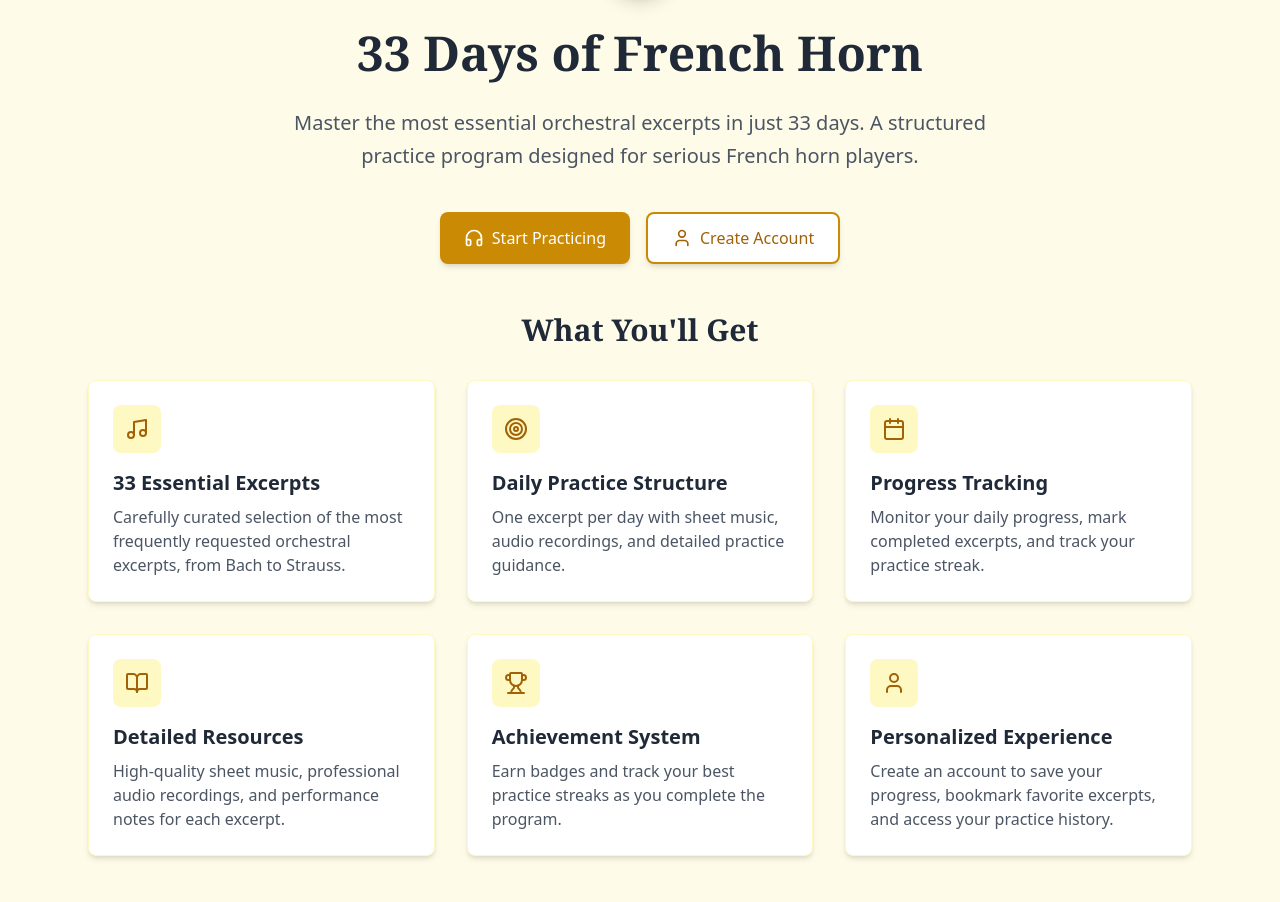
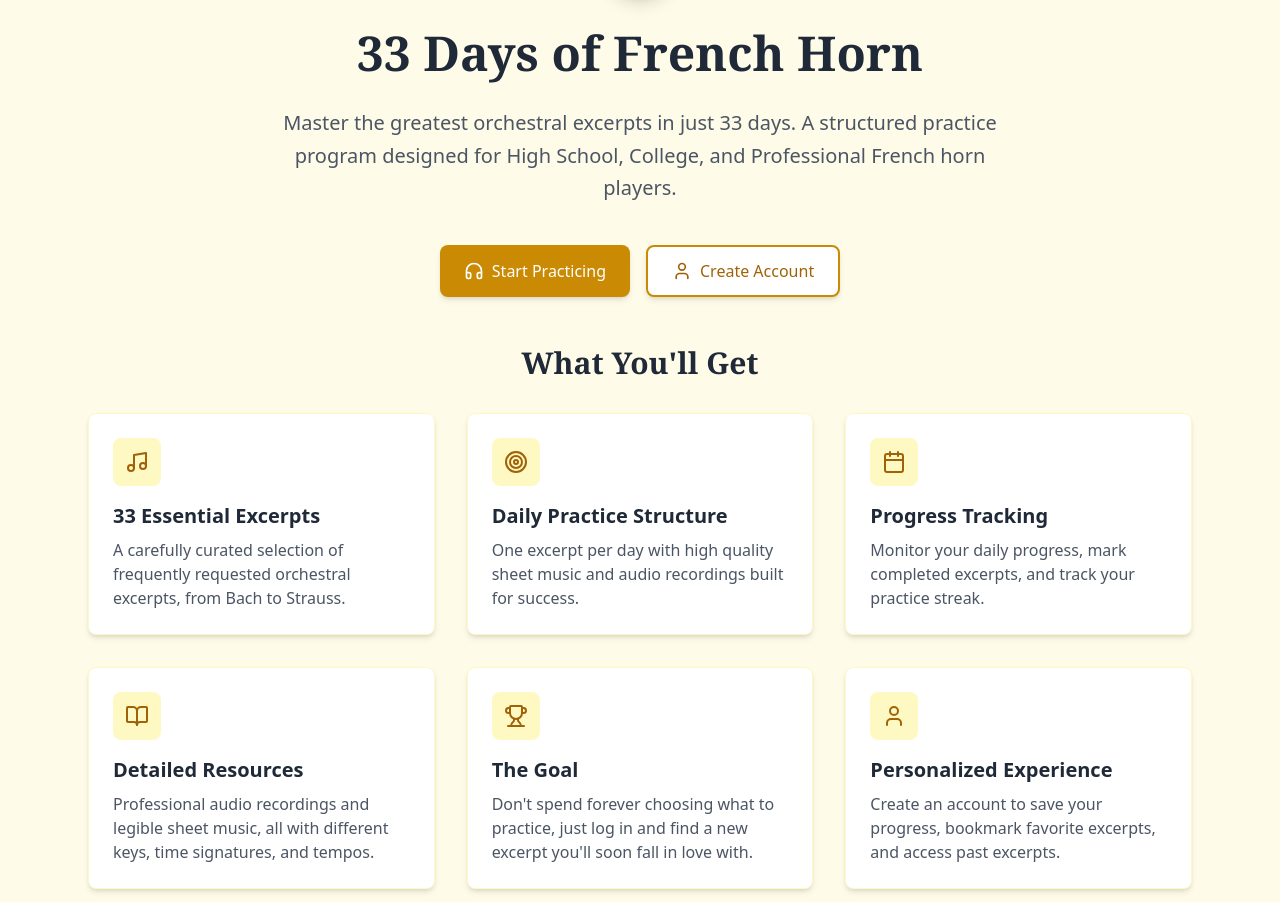
Before and after one commit to RyanSierra06/French-Horn-Practice-Website, a React (Vite) app in the folder frontend/: page / in a window 1280 px wide. Shown: the part 177-1079 px from the top of the page. Built offline with nearby package versions, Linux system fonts and the light colour scheme; no server answers.

Commit message:
update frontend

```diff
--- a/frontend/src/pages/HomePage.jsx
+++ b/frontend/src/pages/HomePage.jsx
@@ -24,8 +24,8 @@ export default function HomePage() {
                         33 Days of French Horn
                     </h1>
                     <p className="text-xl text-gray-600 max-w-3xl mx-auto leading-relaxed">
-                        Master the most essential orchestral excerpts in just 33 days.
-                        A structured practice program designed for serious French horn players.
+                        Master the greatest orchestral excerpts in just 33 days.
+                        A structured practice program designed for High School, College, and Professional French horn players.
                     </p>
                     <div className="flex justify-center space-x-4 pt-4">
                         <Link
@@ -58,7 +58,7 @@ export default function HomePage() {
                             </div>
                             <h3 className="text-xl font-semibold text-gray-800 mb-2">33 Essential Excerpts</h3>
                             <p className="text-gray-600">
-                                Carefully curated selection of the most frequently requested orchestral excerpts,
+                                A carefully curated selection of frequently requested orchestral excerpts,
                                 from Bach to Strauss.
                             </p>
                         </div>
@@ -69,7 +69,7 @@ export default function HomePage() {
                             </div>
                             <h3 className="text-xl font-semibold text-gray-800 mb-2">Daily Practice Structure</h3>
                             <p className="text-gray-600">
-                                One excerpt per day with sheet music, audio recordings, and detailed practice guidance.
+                                One excerpt per day with high quality sheet music and audio recordings built for success.
                             </p>
                         </div>
 
@@ -89,7 +89,7 @@ export default function HomePage() {
                             </div>
                             <h3 className="text-xl font-semibold text-gray-800 mb-2">Detailed Resources</h3>
                             <p className="text-gray-600">
-                                High-quality sheet music, professional audio recordings, and performance notes for each excerpt.
+                                Professional audio recordings and legible sheet music, all with different keys, time signatures, and tempos.
                             </p>
                         </div>
 
@@ -97,9 +97,9 @@ export default function HomePage() {
                             <div className="w-12 h-12 bg-yellow-100 rounded-lg flex items-center justify-center mb-4">
                                 <Trophy className="w-6 h-6 text-yellow-700" />
                             </div>
-                            <h3 className="text-xl font-semibold text-gray-800 mb-2">Achievement System</h3>
+                            <h3 className="text-xl font-semibold text-gray-800 mb-2">The Goal</h3>
                             <p className="text-gray-600">
-                                Earn badges and track your best practice streaks as you complete the program.
+                                Don't spend forever choosing what to practice, just log in and find a new excerpt you'll soon fall in love with.
                             </p>
                         </div>
 
@@ -109,7 +109,7 @@ export default function HomePage() {
                             </div>
                             <h3 className="text-xl font-semibold text-gray-800 mb-2">Personalized Experience</h3>
                             <p className="text-gray-600">
-                                Create an account to save your progress, bookmark favorite excerpts, and access your practice history.
+                                Create an account to save your progress, bookmark favorite excerpts, and access past excerpts.
                             </p>
                         </div>
                     </div>
@@ -155,7 +155,7 @@ export default function HomePage() {
                         Ready to Master the French Horn?
                     </h2>
                     <p className="text-lg text-gray-600 max-w-2xl mx-auto">
-                        Join hundreds of French horn players who have transformed their playing with our structured practice program.
+                        Create an account today, start tracking your progress, and enjoy playing through classical music you'll soon fall in love with.
                     </p>
                     <div className="flex justify-center space-x-4">
                         <Link
```
